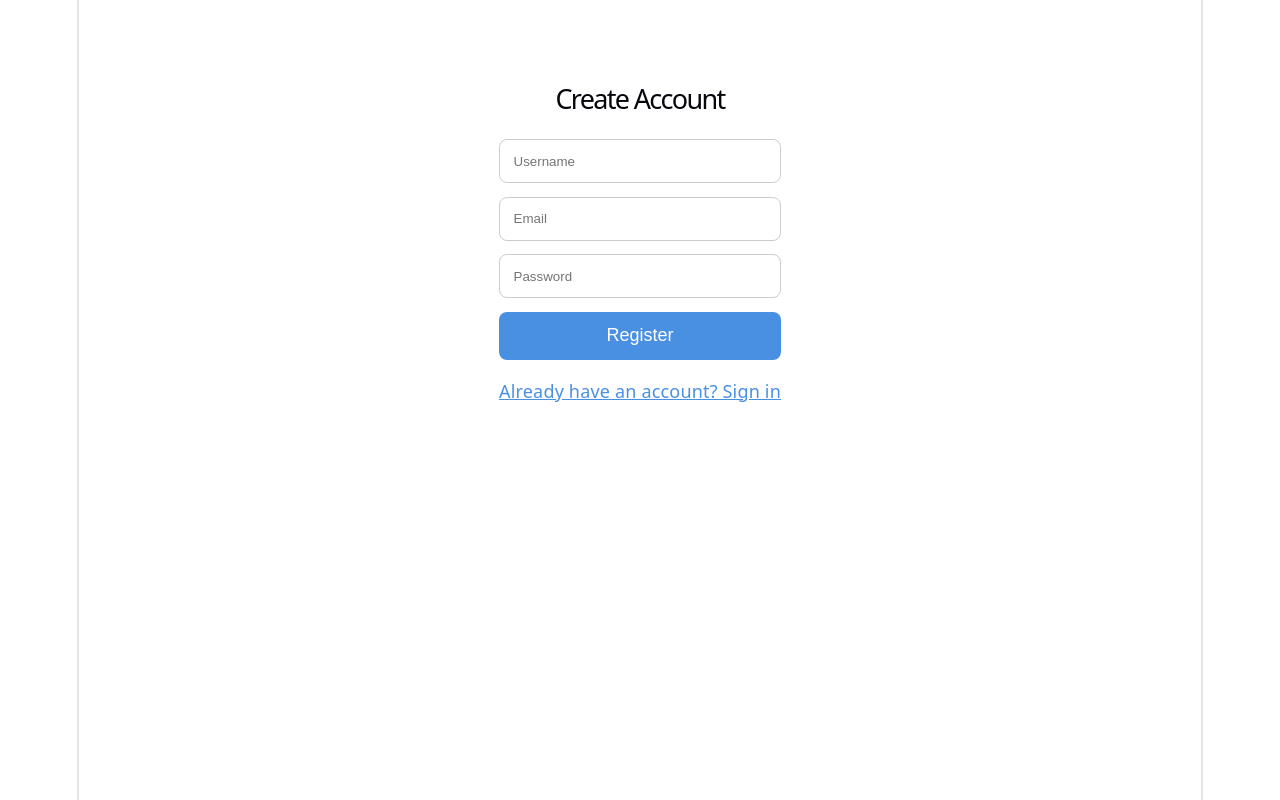
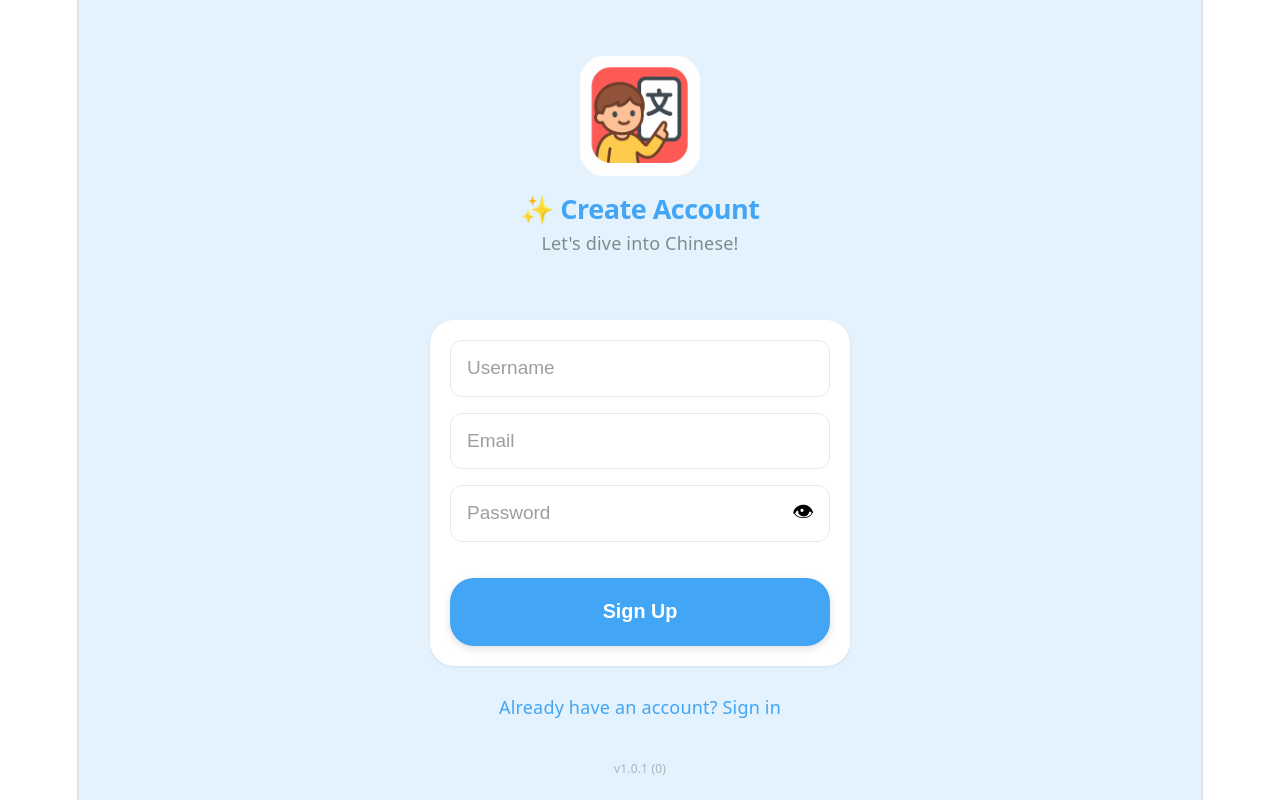
Before and after one commit to gordenfl/words-learning, a Vue app in the folder mobile_new/: page /register in a window 1280 px wide. Built offline with nearby package versions, Linux system fonts and the light colour scheme; no server answers.

Commit message:
login interface

```diff
--- a/mobile_new/package.json
+++ b/mobile_new/package.json
@@ -1,7 +1,7 @@
 {
   "name": "mobile_new",
   "private": true,
-  "version": "0.0.0",
+  "version": "1.0.1",
   "type": "module",
   "scripts": {
     "dev": "vite",
--- a/mobile_new/src/views/LoginView.vue
+++ b/mobile_new/src/views/LoginView.vue
@@ -6,14 +6,13 @@
         <div class="header-surface">
           <img :src="iconUrl" alt="App" class="logo" />
           <h1 class="title">👋 Welcome Back!</h1>
-          <p class="subtitle">Let's learn Chinese characters together!</p>
+          <p class="subtitle">{{ loginSubtitle }}</p>
         </div>
 
         <!-- Login Card -->
         <div class="card card-elevated">
           <div class="card-content">
             <div class="input-wrap">
-              <label class="input-label">📧 Email</label>
               <input
                 v-model="email"
                 type="email"
@@ -23,7 +22,6 @@
               />
             </div>
             <div class="input-wrap">
-              <label class="input-label">🔒 Password</label>
               <div class="password-row">
                 <input
                   v-model="password"
@@ -46,32 +44,15 @@
             >
               {{ loading ? "Logging in..." : "Login" }}
             </button>
-          </div>
-        </div>
-
-        <!-- Divider: or -->
-        <div class="divider-row">
-          <span class="divider-line"></span>
-          <span class="divider-text">or</span>
-          <span class="divider-line"></span>
-        </div>
-
-        <!-- Social Login Card -->
-        <div class="card card-outlined social-card">
-          <div class="card-content">
-            <p class="social-title">Sign in with</p>
-            <div class="social-buttons">
-              <button type="button" class="social-btn apple" @click="onSocialClick('apple')" title="Sign in with Apple">
-                <span class="social-icon">🍎</span>
-                <span>Apple</span>
+            <div class="social-icons">
+              <button type="button" class="social-icon-btn social-icon-apple" @click="onSocialClick('apple')" title="Sign in with Apple" aria-label="Apple">
+                <svg viewBox="0 0 24 24" fill="currentColor" width="22" height="22"><path d="M17.05 20.28c-.98.95-2.05.8-3.08.35-1.09-.46-2.09-.48-3.24 0-1.44.62-2.2.44-3.06-.35C2.79 15.25 3.51 7.59 9.05 7.31c1.35.07 2.29.74 3.08.8 1.18-.24 2.31-.93 3.57-.84 1.51.12 2.65.72 3.4 1.8-3.12 1.87-2.38 5.98.48 7.13-.57 1.5-1.31 2.99-2.54 4.09zM12.03 7.25c-.15-2.23 1.66-4.07 3.74-4.25.29 2.58-2.34 4.5-3.74 4.25z"/></svg>
               </button>
-              <button type="button" class="social-btn google" @click="onSocialClick('google')" title="Sign in with Google">
-                <span class="social-icon">G</span>
-                <span>Google</span>
+              <button type="button" class="social-icon-btn" @click="onSocialClick('google')" title="Sign in with Google" aria-label="Google">
+                <svg viewBox="0 0 24 24" width="22" height="22"><path fill="#4285F4" d="M22.56 12.25c0-.78-.07-1.53-.2-2.25H12v4.26h5.92c-.26 1.37-1.04 2.53-2.21 3.31v2.77h3.57c2.08-1.92 3.28-4.74 3.28-8.09z"/><path fill="#34A853" d="M12 23c2.97 0 5.46-.98 7.28-2.66l-3.57-2.77c-.98.66-2.23 1.06-3.71 1.06-2.86 0-5.29-1.93-6.16-4.53H2.18v2.84C3.99 20.53 7.7 23 12 23z"/><path fill="#FBBC05" d="M5.84 14.09c-.22-.66-.35-1.36-.35-2.09s.13-1.43.35-2.09V7.07H2.18C1.43 8.55 1 10.22 1 12s.43 3.45 1.18 4.93l2.85-2.22.81-.62z"/><path fill="#EA4335" d="M12 5.38c1.62 0 3.06.56 4.21 1.64l3.15-3.15C17.45 2.09 14.97 1 12 1 7.7 1 3.99 3.47 2.18 7.07l3.66 2.84c.87-2.6 3.3-4.53 6.16-4.53z"/></svg>
               </button>
-              <button type="button" class="social-btn facebook" @click="onSocialClick('facebook')" title="Sign in with Facebook">
-                <span class="social-icon">f</span>
-                <span>Facebook</span>
+              <button type="button" class="social-icon-btn" @click="onSocialClick('facebook')" title="Sign in with Facebook" aria-label="Facebook">
+                <svg viewBox="0 0 24 24" fill="#1877F2" width="22" height="22"><path d="M24 12.073c0-6.627-5.373-12-12-12s-12 5.373-12 12c0 5.99 4.388 10.954 10.125 11.854v-8.385H7.078v-3.47h3.047V9.43c0-3.007 1.792-4.669 4.533-4.669 1.312 0 2.686.235 2.686.235v2.953H15.83c-1.491 0-1.956.925-1.956 1.874v2.25h3.328l-.532 3.47h-2.796v8.385C19.612 23.027 24 18.062 24 12.073z"/></svg>
               </button>
             </div>
           </div>
@@ -83,7 +64,7 @@
         </router-link>
 
         <!-- Version -->
-        <p class="version-text">v1.0.1(1)</p>
+        <p class="version-text">v{{ appVersion }} ({{ appBuild }})</p>
       </div>
     </div>
   </div>
@@ -92,6 +73,7 @@
 <script setup>
 import { ref, reactive } from "vue";
 import iconUrl from "../assets/icon.png";
+import { getRandomGreeting } from "../utils/homeGreetings";
 import { useRouter } from "vue-router";
 import { useAuthStore } from "../stores/auth";
 
@@ -112,6 +94,9 @@ const password = ref("gordenfl");
 const error = ref("");
 const loading = ref(false);
 const showPassword = ref(false);
+const loginSubtitle = ref(getRandomGreeting());
+const appVersion = typeof __APP_VERSION__ !== "undefined" ? __APP_VERSION__ : "1.0.1";
+const appBuild = typeof __APP_BUILD__ !== "undefined" ? __APP_BUILD__ : "0";
 
 async function onSubmit() {
   error.value = "";
@@ -202,14 +187,7 @@ function onSocialClick(provider) {
 
 /* Input（与 mobile TextInput outlined） */
 .input-wrap {
-  margin-bottom: 20px;
-}
-.input-label {
-  display: block;
-  font-size: 0.9rem;
-  font-weight: 500;
-  color: #2C3E50;
-  margin-bottom: 6px;
+  margin-bottom: 16px;
 }
 .input {
   width: 100%;
@@ -221,6 +199,9 @@ function onSocialClick(provider) {
   border: 1px solid #E8E8E8;
   border-radius: 12px;
   box-sizing: border-box;
+}
+.input::placeholder {
+  color: #9E9E9E;
 }
 .input:focus {
   outline: none;
@@ -274,70 +255,34 @@ function onSocialClick(provider) {
   cursor: not-allowed;
 }
 
-/* Divider */
-.divider-row {
+/* Social icons row */
+.social-icons {
   display: flex;
-  align-items: center;
-  margin: 28px 20px;
-  gap: 12px;
+  justify-content: center;
+  gap: 24px;
+  margin-top: 20px;
 }
-.divider-line {
-  flex: 1;
-  height: 1px;
-  background: #F0F0F0;
-}
-.divider-text {
-  font-size: 0.95rem;
-  color: #7F8C8D;
-}
-
-/* Social card */
-.social-card {
-  margin-bottom: 28px;
-}
-.social-title {
-  text-align: center;
-  font-size: 0.95rem;
-  color: #2C3E50;
-  margin: 0 0 16px;
-}
-.social-buttons {
-  display: flex;
-  flex-direction: column;
-  gap: 12px;
-}
-.social-btn {
+.social-icon-btn {
+  width: 44px;
+  height: 44px;
+  padding: 0;
+  border: none;
+  border-radius: 50%;
+  background: #F5F5F5;
+  cursor: pointer;
   display: flex;
   align-items: center;
   justify-content: center;
-  gap: 10px;
-  width: 100%;
-  padding: 14px 20px;
-  font-size: 1rem;
-  font-weight: 600;
-  border-radius: 16px;
-  border: 1px solid #E8E8E8;
-  background: #fff;
-  cursor: pointer;
-  color: #2C3E50;
+  transition: background 0.2s;
 }
-.social-btn.apple {
-  background: #000;
-  color: #fff;
-  border-color: #000;
+.social-icon-btn:hover {
+  background: #EEEEEE;
 }
-.social-btn.google {
-  background: #fff;
-  border-color: #ddd;
+.social-icon-btn svg {
+  display: block;
 }
-.social-btn.facebook {
-  background: #1877F2;
-  color: #fff;
-  border-color: #1877F2;
-}
-.social-icon {
-  font-size: 1.2rem;
-  font-weight: 700;
+.social-icon-apple {
+  color: #000;
 }
 
 /* Register link */
--- a/mobile_new/src/views/ProfileView.vue
+++ b/mobile_new/src/views/ProfileView.vue
@@ -419,7 +419,11 @@ onMounted(loadProfile);
 
 <style scoped>
 .profile-page {
-  min-height: 100vh;
+  height: 100%;
+  min-height: 0;
+  display: flex;
+  flex-direction: column;
+  overflow: hidden;
   padding: 0;
 }
 .loading-container {
@@ -451,13 +455,17 @@ onMounted(loadProfile);
 .loader-text { font-size: 17px; color: #7F8C8D; margin: 0; }
 
 .page-header {
+  flex-shrink: 0;
   padding-top: calc(10px + env(safe-area-inset-top, 0px));
   padding-bottom: 12px;
   box-shadow: 0 2px 6px rgba(0,0,0,0.08);
 }
 
 .scroll-content {
-  overflow: auto;
+  flex: 1;
+  min-height: 0;
+  overflow-y: auto;
+  -webkit-overflow-scrolling: touch;
   padding-bottom: 24px;
 }
 .content {
--- a/mobile_new/src/views/RegisterView.vue
+++ b/mobile_new/src/views/RegisterView.vue
@@ -1,23 +1,88 @@
 <template>
-  <div class="register-page">
-    <h1>Create Account</h1>
-    <form @submit.prevent="onSubmit" class="form">
-      <input v-model="username" type="text" placeholder="Username" required />
-      <input v-model="email" type="email" placeholder="Email" required />
-      <input v-model="password" type="password" placeholder="Password" required />
-      <p v-if="error" class="error">{{ error }}</p>
-      <button type="submit" :disabled="loading">Register</button>
-    </form>
-    <p class="links">
-      <router-link to="/login">Already have an account? Sign in</router-link>
-    </p>
+  <div class="register-page" :style="{ backgroundColor: theme.background }">
+    <div class="scroll-content">
+      <div class="content">
+        <!-- Header -->
+        <div class="header-surface">
+          <img :src="iconUrl" alt="App" class="logo" />
+          <h1 class="title">✨ Create Account</h1>
+          <p class="subtitle">{{ registerSubtitle }}</p>
+        </div>
+
+        <!-- Register Card -->
+        <div class="card card-elevated">
+          <div class="card-content">
+            <div class="input-wrap">
+              <input
+                v-model="username"
+                type="text"
+                class="input outlined"
+                placeholder="Username"
+                autocomplete="username"
+              />
+            </div>
+            <div class="input-wrap">
+              <input
+                v-model="email"
+                type="email"
+                class="input outlined"
+                placeholder="Email"
+                autocomplete="email"
+              />
+            </div>
+            <div class="input-wrap">
+              <div class="password-row">
+                <input
+                  v-model="password"
+                  :type="showPassword ? 'text' : 'password'"
+                  class="input outlined"
+                  placeholder="Password"
+                  autocomplete="new-password"
+                />
+                <button type="button" class="eye-btn" @click="showPassword = !showPassword" aria-label="Toggle password">
+                  {{ showPassword ? "🙈" : "👁" }}
+                </button>
+              </div>
+            </div>
+            <p v-if="error" class="error-msg">{{ error }}</p>
+            <button
+              type="button"
+              class="register-btn"
+              :disabled="loading"
+              @click="onSubmit"
+            >
+              {{ loading ? "Creating account..." : "Sign Up" }}
+            </button>
+          </div>
+        </div>
+
+        <!-- Login Link -->
+        <router-link to="/login" class="login-link">
+          Already have an account? Sign in
+        </router-link>
+
+        <!-- Version -->
+        <p class="version-text">v{{ appVersion }} ({{ appBuild }})</p>
+      </div>
+    </div>
   </div>
 </template>
 
 <script setup>
-import { ref } from "vue";
+import { ref, reactive } from "vue";
+import iconUrl from "../assets/icon.png";
+import { getRandomGreeting } from "../utils/homeGreetings";
 import { useRouter } from "vue-router";
 import { useAuthStore } from "../stores/auth";
+
+const theme = reactive({
+  background: "#E3F2FD",
+  primary: "#42A5F5",
+  text: "#2C3E50",
+  textLight: "#7F8C8D",
+  card: "#FFFFFF",
+  border: "#E8E8E8",
+});
 
 const router = useRouter();
 const auth = useAuthStore();
@@ -26,12 +91,20 @@ const email = ref("");
 const password = ref("");
 const error = ref("");
 const loading = ref(false);
+const showPassword = ref(false);
+const registerSubtitle = ref(getRandomGreeting());
+const appVersion = typeof __APP_VERSION__ !== "undefined" ? __APP_VERSION__ : "1.0.1";
+const appBuild = typeof __APP_BUILD__ !== "undefined" ? __APP_BUILD__ : "0";
 
 async function onSubmit() {
   error.value = "";
+  if (!username.value?.trim() || !email.value?.trim() || !password.value) {
+    error.value = "Please fill in all fields";
+    return;
+  }
   loading.value = true;
   try {
-    await auth.register(username.value, email.value, password.value);
+    await auth.register(username.value.trim(), email.value.trim(), password.value);
     router.replace({ name: "Home" });
   } catch (e) {
     error.value = e.response?.data?.error || "Registration failed";
@@ -43,33 +116,145 @@ async function onSubmit() {
 
 <style scoped>
 .register-page {
-  max-width: 360px;
-  margin: 2rem auto;
-  padding: 1rem;
-  text-align: center;
+  min-height: 100vh;
+  padding: 0;
 }
-h1 { font-size: 1.5rem; margin-bottom: 1.5rem; }
-.form input {
-  display: block;
-  width: 100%;
-  margin-bottom: 0.75rem;
-  padding: 0.75rem;
-  border: 1px solid #ccc;
-  border-radius: 8px;
+.scroll-content {
+  display: flex;
+  justify-content: center;
+  align-items: center;
+  min-height: 100vh;
+  padding: 28px 20px 36px;
   box-sizing: border-box;
 }
-.form button {
+.content {
   width: 100%;
-  padding: 0.75rem;
-  background: #4A90E2;
-  color: white;
+  max-width: 420px;
+}
+
+.header-surface {
+  text-align: center;
+  padding: 28px;
+  margin-bottom: 36px;
+}
+.logo {
+  width: 120px;
+  height: 120px;
+  margin-bottom: 20px;
+  border-radius: 24px;
+  overflow: hidden;
+  display: block;
+  margin-left: auto;
+  margin-right: auto;
+}
+.title {
+  font-size: 1.5rem;
+  font-weight: 700;
+  color: #42A5F5;
+  margin: 0 0 8px;
+  letter-spacing: -0.5px;
+}
+.subtitle {
+  font-size: 1rem;
+  color: #7F8C8D;
+  margin: 8px 0 0;
+}
+
+.card {
+  border-radius: 24px;
+  overflow: hidden;
+  margin-bottom: 28px;
+}
+.card-elevated {
+  background: #FFFFFF;
+  box-shadow: 0 1px 3px rgba(0,0,0,0.08);
+}
+.card-content {
+  padding: 20px;
+}
+
+.input-wrap {
+  margin-bottom: 16px;
+}
+.input {
+  width: 100%;
+  padding: 14px 16px;
+  font-size: 19px;
+  line-height: 1.4;
+  color: #2C3E50;
+  background: #fff;
+  border: 1px solid #E8E8E8;
+  border-radius: 12px;
+  box-sizing: border-box;
+}
+.input::placeholder {
+  color: #9E9E9E;
+}
+.input:focus {
+  outline: none;
+  border-color: #42A5F5;
+}
+.password-row {
+  position: relative;
+  display: flex;
+  align-items: center;
+}
+.password-row .input {
+  flex: 1;
+  padding-right: 48px;
+}
+.eye-btn {
+  position: absolute;
+  right: 8px;
+  top: 50%;
+  transform: translateY(-50%);
+  background: none;
   border: none;
-  border-radius: 8px;
+  padding: 8px;
+  cursor: pointer;
+  font-size: 1.2rem;
+}
+
+.error-msg {
+  color: #EF5350;
+  font-size: 0.9rem;
+  margin: -8px 0 12px;
+}
+
+.register-btn {
+  width: 100%;
+  margin-top: 20px;
+  padding: 16px 24px;
+  min-height: 68px;
+  font-size: 1.1rem;
+  font-weight: 700;
+  color: #fff;
+  background: #42A5F5;
+  border: none;
+  border-radius: 24px;
+  cursor: pointer;
+  box-shadow: 0 3px 8px rgba(0,0,0,0.12);
+}
+.register-btn:disabled {
+  opacity: 0.7;
+  cursor: not-allowed;
+}
+
+.login-link {
+  display: block;
+  text-align: center;
+  margin-top: 12px;
   font-size: 1rem;
-  cursor: pointer;
+  color: #42A5F5;
+  text-decoration: none;
 }
-.form button:disabled { opacity: 0.6; }
-.error { color: #c00; margin-top: 0.5rem; font-size: 0.9rem; }
-.links { margin-top: 1rem; }
-.links a { color: #4A90E2; }
+
+.version-text {
+  font-size: 12px;
+  color: #7F8C8D;
+  text-align: center;
+  margin-top: 36px;
+  margin-bottom: 28px;
+  opacity: 0.6;
+}
 </style>
--- a/mobile_new/vite.config.js
+++ b/mobile_new/vite.config.js
@@ -1,8 +1,24 @@
 import { defineConfig } from "vite";
 import vue from "@vitejs/plugin-vue";
+import { readFileSync } from "fs";
+import { execSync } from "child_process";
+
+function getBuildNumber() {
+  try {
+    return execSync("git rev-list --count HEAD", { encoding: "utf8" }).trim();
+  } catch {
+    return "0";
+  }
+}
+
+const pkg = JSON.parse(readFileSync(new URL("./package.json", import.meta.url), "utf8"));
 
 // https://vite.dev/config/
 export default defineConfig({
+  define: {
+    __APP_VERSION__: JSON.stringify(pkg.version),
+    __APP_BUILD__: JSON.stringify(getBuildNumber()),
+  },
   plugins: [vue()],
   base: "./", // required for Capacitor (file:// loading)
   server: {
```
